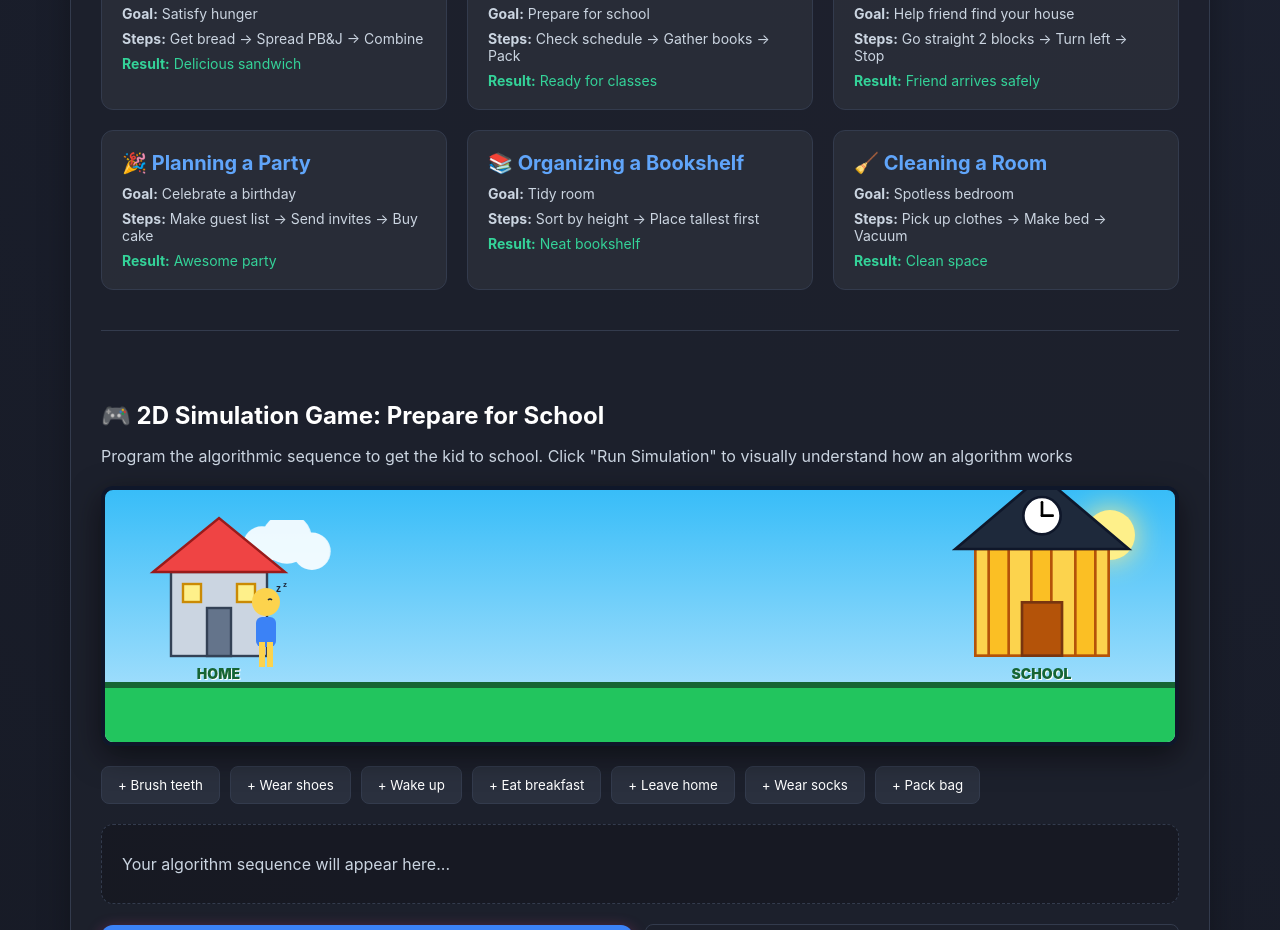
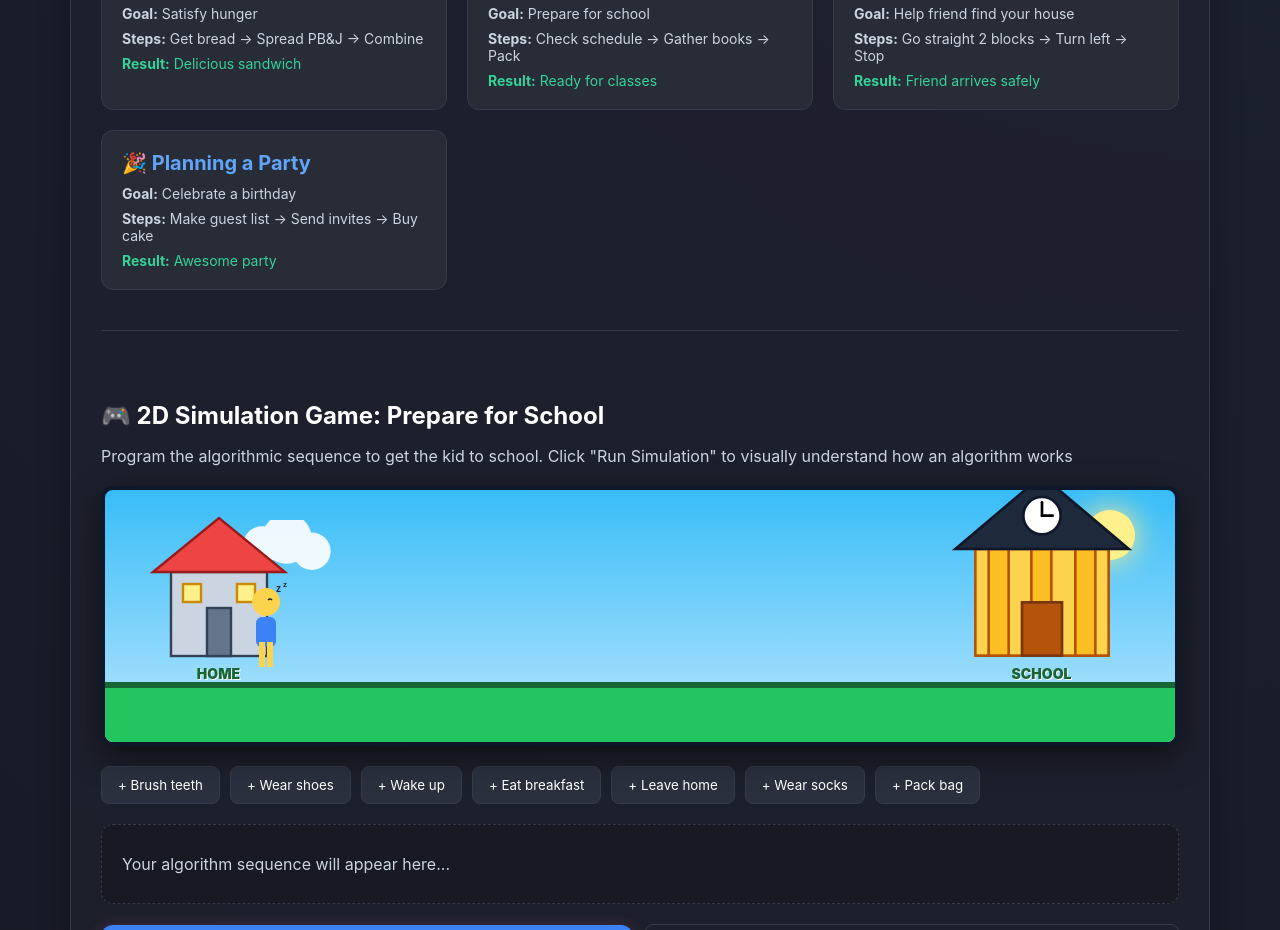
Before and after one commit to SPP-2005/AlgoThink1, a Next.js app: page /course/module-1 in a window 1280 px wide. Shown: the part 780-1710 px from the top of the page. Built offline with nearby package versions, Linux system fonts and the light colour scheme.

Commit message:
feat: implement interactive algorithmic logic simulations for morning routine and hammer tasks

```diff
--- a/app/course/module-1/page.js
+++ b/app/course/module-1/page.js
@@ -365,18 +365,6 @@ export default function Module1() {
                             <p style={{ color: 'var(--text-muted)', fontSize: '14px', marginBottom: '8px' }}><strong>Steps:</strong> Make guest list → Send invites → Buy cake</p>
                             <p style={{ color: '#34d399', fontSize: '14px' }}><strong>Result:</strong> Awesome party</p>
                         </div>
-                        <div style={{ background: 'rgba(255,255,255,0.05)', padding: '20px', borderRadius: '12px', border: '1px solid var(--border)' }}>
-                            <h3 style={{ fontSize: '18px', color: '#60a5fa', marginBottom: '10px' }}>📚 Organizing a Bookshelf</h3>
-                            <p style={{ color: 'var(--text-muted)', fontSize: '14px', marginBottom: '8px' }}><strong>Goal:</strong> Tidy room</p>
-                            <p style={{ color: 'var(--text-muted)', fontSize: '14px', marginBottom: '8px' }}><strong>Steps:</strong> Sort by height → Place tallest first</p>
-                            <p style={{ color: '#34d399', fontSize: '14px' }}><strong>Result:</strong> Neat bookshelf</p>
-                        </div>
-                        <div style={{ background: 'rgba(255,255,255,0.05)', padding: '20px', borderRadius: '12px', border: '1px solid var(--border)' }}>
-                            <h3 style={{ fontSize: '18px', color: '#60a5fa', marginBottom: '10px' }}>🧹 Cleaning a Room</h3>
-                            <p style={{ color: 'var(--text-muted)', fontSize: '14px', marginBottom: '8px' }}><strong>Goal:</strong> Spotless bedroom</p>
-                            <p style={{ color: 'var(--text-muted)', fontSize: '14px', marginBottom: '8px' }}><strong>Steps:</strong> Pick up clothes → Make bed → Vacuum</p>
-                            <p style={{ color: '#34d399', fontSize: '14px' }}><strong>Result:</strong> Clean space</p>
-                        </div>
                     </div>
                 </div>
 
```
